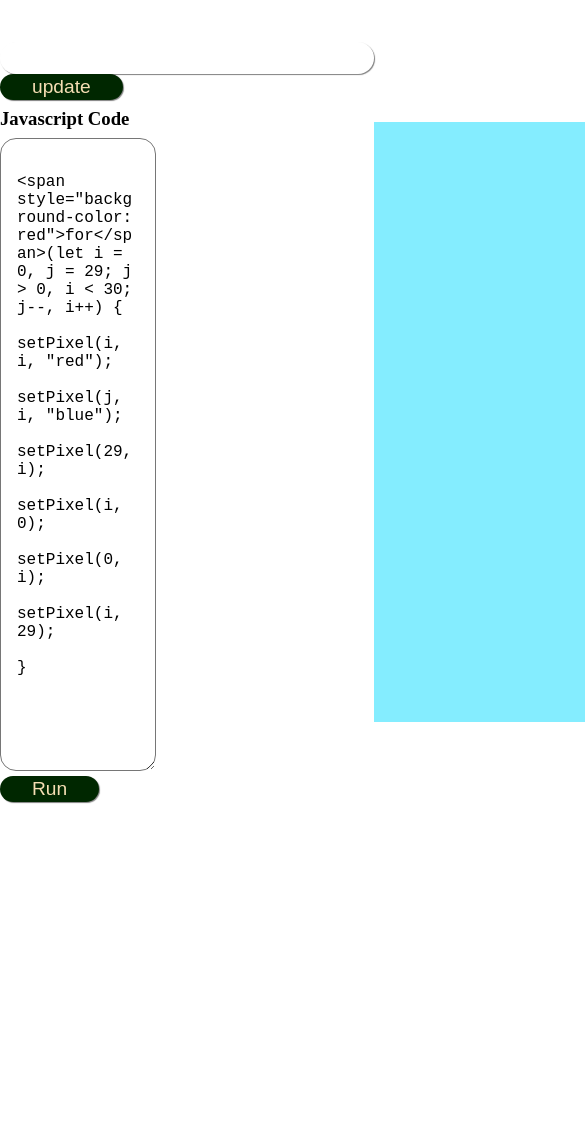
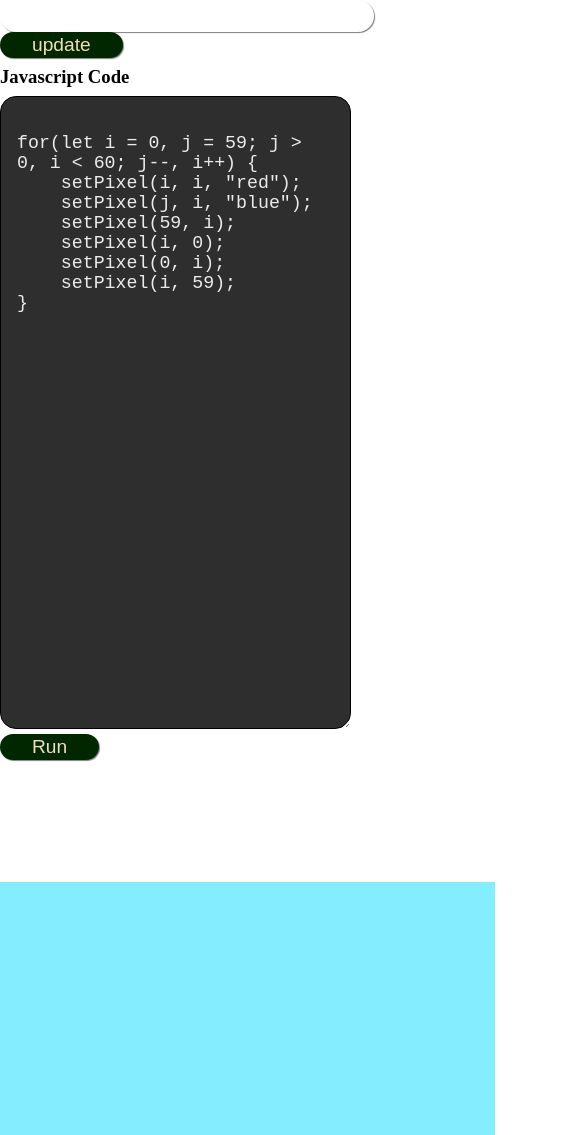
Before and after one commit to kidanekalM/Raster, a plain HTML site: page index.html in a window 390 px wide. Shown: the top 1135 px of the page, 585 px wide, since content can reach past the window. Before the commit the page ends 844 px from the top, so only its background shows below. Drawn offline with Linux system fonts and the light colour scheme.

Commit message:
updated raster

```diff
--- a/codeHighlight.js
+++ b/codeHighlight.js
@@ -11,5 +11,5 @@ dictionary = { "for":"green",
 }
 document.getElementById("txtCode").addEventListener('input',function(){
     console.log(document.getElementById("txtCode").value)
-    document.getElementById("txtCode").value = document.getElementById("txtCode").value.replace("for","<span style='backgroundColor:"+dictionary['for']+"'>for</span>")
+    document.getElementById("txtCode").innerHTML = document.getElementById("txtCode").value.replace("for","<span style='backgroundColor:"+dictionary['for']+"'>for</span>")
 })
--- a/index.css
+++ b/index.css
@@ -13,12 +13,16 @@
     flex-direction: column;
     gap: .5rem;
 }
+
 #txtCode{
     height : 75vh;
     width: 40vw;
     border-radius: 1rem;
-    font-size: large;
+    font-size: larger;
     padding: 1rem;
+    background-color: rgb(46, 46, 46);
+    color: rgb(235, 235, 235);
+    border: 1px solid black;
 }
 .btn{
     font-size: 1.2rem;
@@ -72,3 +76,11 @@
 .pixel.set{
     background-color: rgb(56, 255, 56);
 }
+@media (max-width:500px) {
+    .container{
+        flex-direction: column;
+    }
+    #txtCode{
+        width: 90vw;
+    }
+}
--- a/index.html
+++ b/index.html
@@ -11,22 +11,25 @@
     <div class="container">
         <div class="codeWrapper">
             <div class="settings">
-                <input type="number"  class="input" id="txt_res">
+                <input width="1rem" type="number"  class="input" id="txt_res">
                 <button class="btn" id="btn_update">update</button>
             </div>
             <h3>Javascript Code<h3>
-            <textarea name="" id="txtCode">
-                <span style="background-color: red">for</span>(let i = 0, j = 29; j > 0, i < 30; j--, i++) {
-                    setPixel(i, i, "red");
-                    setPixel(j, i, "blue");
-                    setPixel(29, i);
-                    setPixel(i, 0);
-                    setPixel(0, i);
-                    setPixel(i, 29);
-                }
 
+                <code>
+                    <textarea spellcheck="false" name="" id="txtCode">
 
+for(let i = 0, j = 59; j > 0, i < 60; j--, i++) {
+    setPixel(i, i, "red");
+    setPixel(j, i, "blue");
+    setPixel(59, i);
+    setPixel(i, 0);
+    setPixel(0, i);
+    setPixel(i, 59);
+}
 </textarea>
+</code>
+
             <div class="btnCont">
 
                 <button class="btn" id="run">Run</button>
--- a/index.js
+++ b/index.js
@@ -11,6 +11,7 @@ function setup(resolution){
         for(j=0;j<numCol;j++){
             let pixel = document.createElement('div')
             pixel.className = "pixel"
+            pixel.title = "("+i+","+j+")"
             row.appendChild(pixel)
             pixels[i][j] = pixel
         }
```
